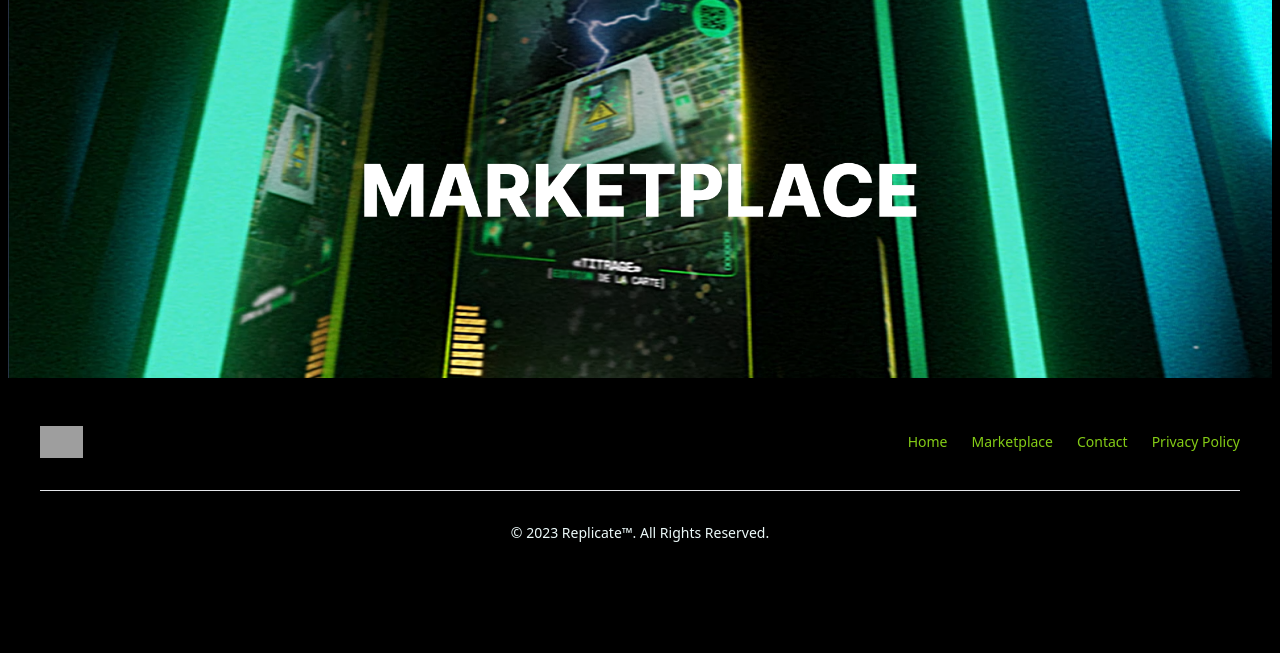
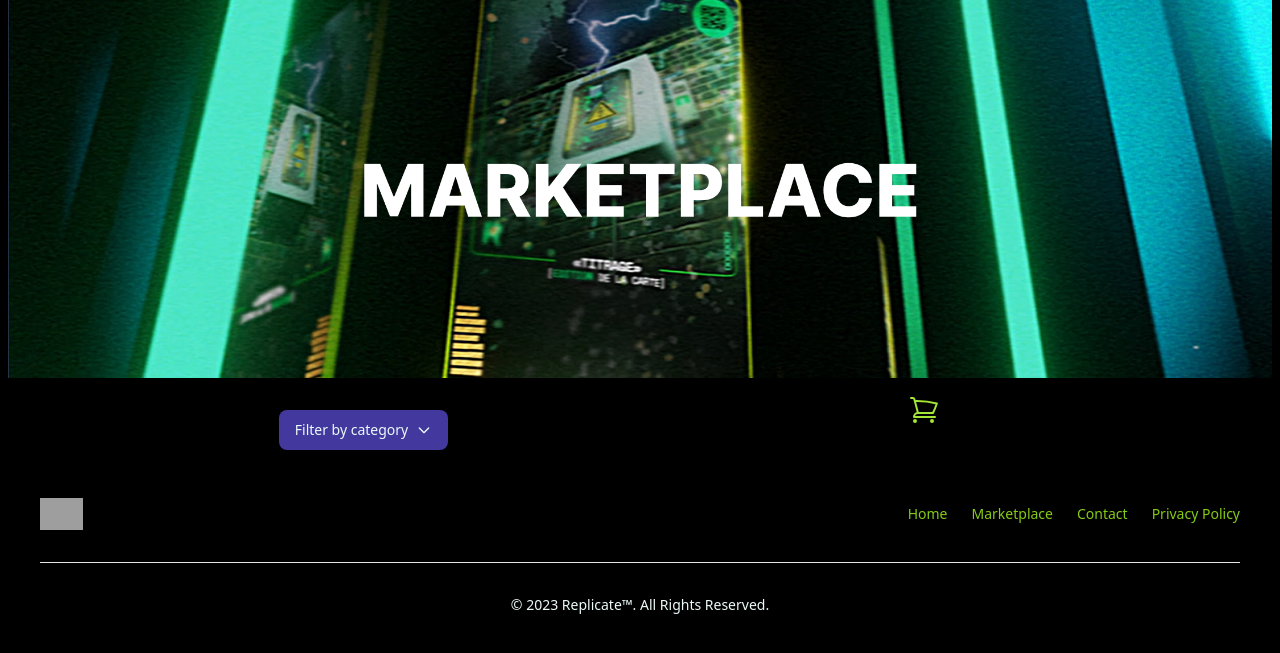
Before and after one commit to KurumiRockbell/replicate.io-DWWM4, a PHP site: page /market in a window 1280 px wide. Shown: the part 113-766 px from the top of the page. Run offline with PHP 8.4, Linux system fonts and the light colour scheme; some libraries are stand-ins or nearby versions; grey boxes are pictures that could not be loaded.

```diff
--- a/app/Classes/ReplicateController.php
+++ b/app/Classes/ReplicateController.php
@@ -418,6 +418,16 @@ class ReplicateController
 
     /**
      * Affichage :
+     * Affiche la page du marketplace
+     * @return void
+     */
+    public function profile(): void
+    {
+        echo $this->render('Layouts.default', 'Templates.MvcUI.profile', null, 'Profile');
+    }
+
+    /**
+     * Affichage :
      * Affiche la page d'erreur 404
      * @return void
      */
--- a/app/Views/Templates/MvcUI/market.tmpl.php
+++ b/app/Views/Templates/MvcUI/market.tmpl.php
@@ -1,7 +1,93 @@
 <?php
+
 use SYRADEV\app\ReplicateController;
 ?>
 
 <div>
     <img src="<?= ReplicateController::assets('/imgs/bannerMarket.png'); ?>" alt="Banner RPLC News" class="flex flex-col justify-center w-full" />
 </div>
+<div class="flex flex-row justify-between w-3/4">
+    <div class="flex items-center justify-center w-3/4 mt-8">
+        <button id="dropdownDefault" data-dropdown-toggle="dropdown" class="text-teal-50 bg-indigo-800 hover:bg-indigo-800 focus:ring-4 focus:outline-none font-medium rounded-lg text-sm px-4 py-2.5 text-center inline-flex items-center" type="button">
+            Filter by category
+            <svg class="w-4 h-4 ml-2" aria-hidden="true" fill="none" stroke="currentColor" viewBox="0 0 24 24" xmlns="http://www.w3.org/2000/svg">
+                <path stroke-linecap="round" stroke-linejoin="round" stroke-width="2" d="M19 9l-7 7-7-7"></path>
+            </svg>
+        </button>
+
+        <!-- Dropdown menu -->
+        <div id="dropdown" class="z-10 hidden w-56 p-6 bg-white rounded-lg shadow">
+            <h6 class="mb-3 text-sm font-medium text-gray-900">Category</h6>
+            <ul class="space-y-2 text-sm" aria-labelledby="dropdownDefault">
+                <li class="flex items-center">
+                    <input id="apple" type="checkbox" value="" class="w-4 h-4 bg-gray-100 border-gray-300 rounded text-primary-600 focus:ring-primary-500 focus:ring-2" />
+
+                    <label for="apple" class="ml-2 text-sm font-medium text-gray-900">
+                        Attack
+                    </label>
+                </li>
+
+                <li class="flex items-center">
+                    <input id="fitbit" type="checkbox" value="" class="w-4 h-4 bg-gray-100 border-gray-300 rounded text-primary-600 focus:ring-primary-500 focus:ring-2" />
+
+                    <label for="fitbit" class="ml-2 text-sm font-medium text-gray-900">
+                        Defense
+                    </label>
+                </li>
+
+                <li class="flex items-center">
+                    <input id="dell" type="checkbox" value="" class="w-4 h-4 bg-gray-100 border-gray-300 rounded text-primary-600 focus:ring-primary-500" />
+
+                    <label for="dell" class="ml-2 text-sm font-medium text-gray-900">
+                        VIP
+                    </label>
+                </li>
+
+                <li class="flex items-center">
+                    <input id="asus" type="checkbox" value="" checked class="w-4 h-4 bg-gray-100 border-gray-300 rounded text-primary-600 focus:ring-primary-500" />
+
+                    <label for="asus" class="ml-2 text-sm font-medium text-gray-900">
+                        Vehicules
+                    </label>
+                </li>
+
+                <li class="flex items-center">
+                    <input id="logitech" type="checkbox" value="" checked class="w-4 h-4 bg-gray-100 border-gray-300 rounded text-primary-600 focus:ring-primary-500" />
+
+                    <label for="logitech" class="ml-2 text-sm font-medium text-gray-900">
+                        Tools
+                    </label>
+                </li>
+
+                <li class="flex items-center">
+                    <input id="msi" type="checkbox" value="" checked class="w-4 h-4 bg-gray-100 border-gray-300 rounded text-primary-600 focus:ring-primary-500" />
+
+                    <label for="msi" class="ml-2 text-sm font-medium text-gray-900">
+                        Lockdown
+                    </label>
+                </li>
+
+                <li class="flex items-center">
+                    <input id="bosch" type="checkbox" value="" checked class="w-4 h-4 bg-gray-100 border-gray-300 rounded text-primary-600 focus:ring-primary-500" />
+
+                    <label for="bosch" class="ml-2 text-sm font-medium text-gray-900">
+                        Modules
+                    </label>
+                </li>
+
+                <li class="flex items-center">
+                    <input id="sony" type="checkbox" value="" class="w-4 h-4 bg-gray-100 border-gray-300 rounded text-primary-600 focus:ring-primary-500" />
+
+                    <label for="sony" class="ml-2 text-sm font-medium text-gray-900">
+                        Unity
+                    </label>
+                </li>
+            </ul>
+        </div>
+    </div>
+    <a type="button" class="button" href="<?= ReplicateController::getRoute('checkout'); ?>">
+        <svg xmlns="http://www.w3.org/2000/svg" fill="" viewBox="0 0 24 24" stroke-width="1.5" stroke="currentColor" class="w-8 h-8 text-lime-400 mt-4 mr-4">
+            <path stroke-linecap="round" stroke-linejoin="round" d="M2.25 3h1.386c.51 0 .955.343 1.087.835l.383 1.437M7.5 14.25a3 3 0 00-3 3h15.75m-12.75-3h11.218c1.121-2.3 2.1-4.684 2.924-7.138a60.114 60.114 0 00-16.536-1.84M7.5 14.25L5.106 5.272M6 20.25a.75.75 0 11-1.5 0 .75.75 0 011.5 0zm12.75 0a.75.75 0 11-1.5 0 .75.75 0 011.5 0z" />
+        </svg>
+    </a>
+</div>
--- /dev/null
+++ b/app/Views/Templates/MvcUI/profile.tmpl.php
@@ -0,0 +1,4 @@
+<?php
+
+use SYRADEV\app\ReplicateController;
+?>
--- a/app/routes.php
+++ b/app/routes.php
@@ -105,6 +105,15 @@ return [
         'class' => ReplicateController::class,
         'action' => 'checkout',
         'info' => 'Affiche la page du checkout.'
+    ],
+    'profile' => [
+        'access' => 'web',
+        'privacy' => 'public',
+        'method' => 'get',
+        'route' => '/profile',
+        'class' => ReplicateController::class,
+        'action' => 'profile',
+        'info' => 'Affiche la page du profile.'
     ],
     'dashboard' => [
         'access' => 'web',
```
Also changed, not shown: public/assets/css/output.css.
